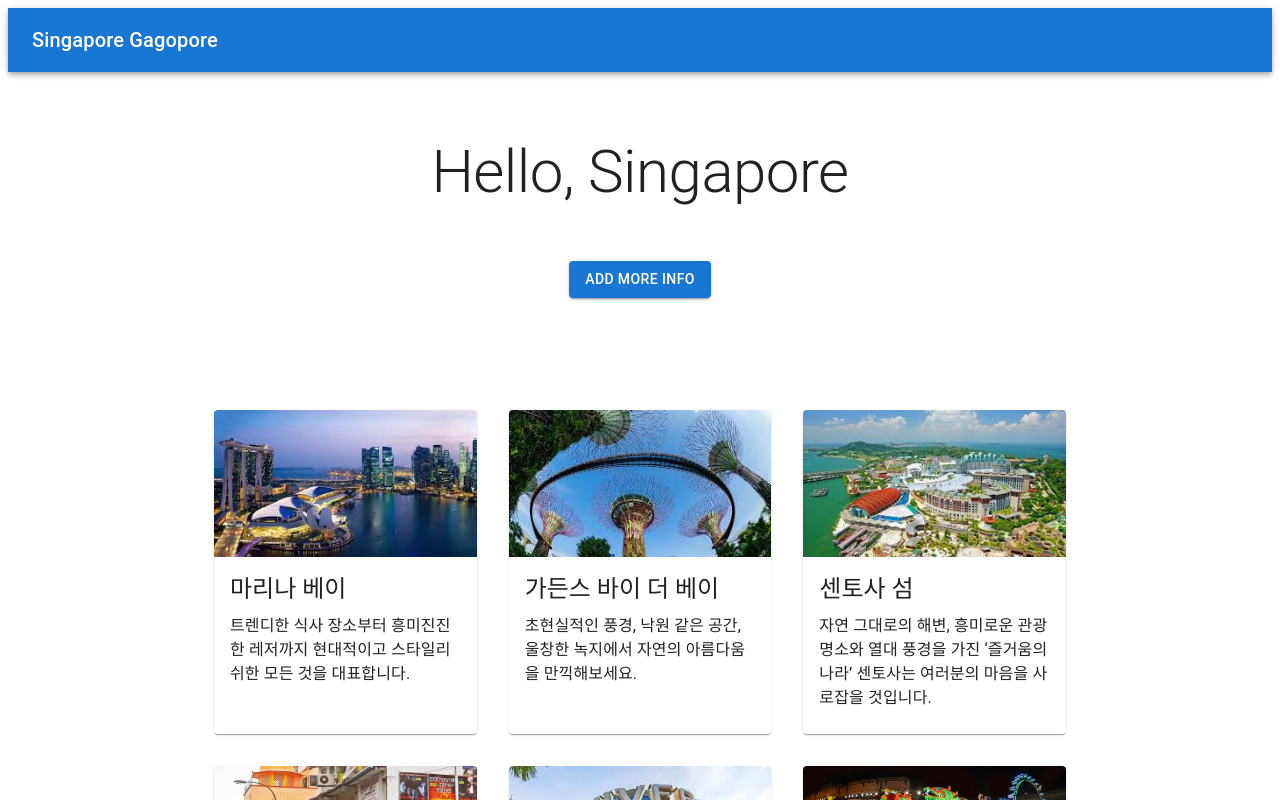
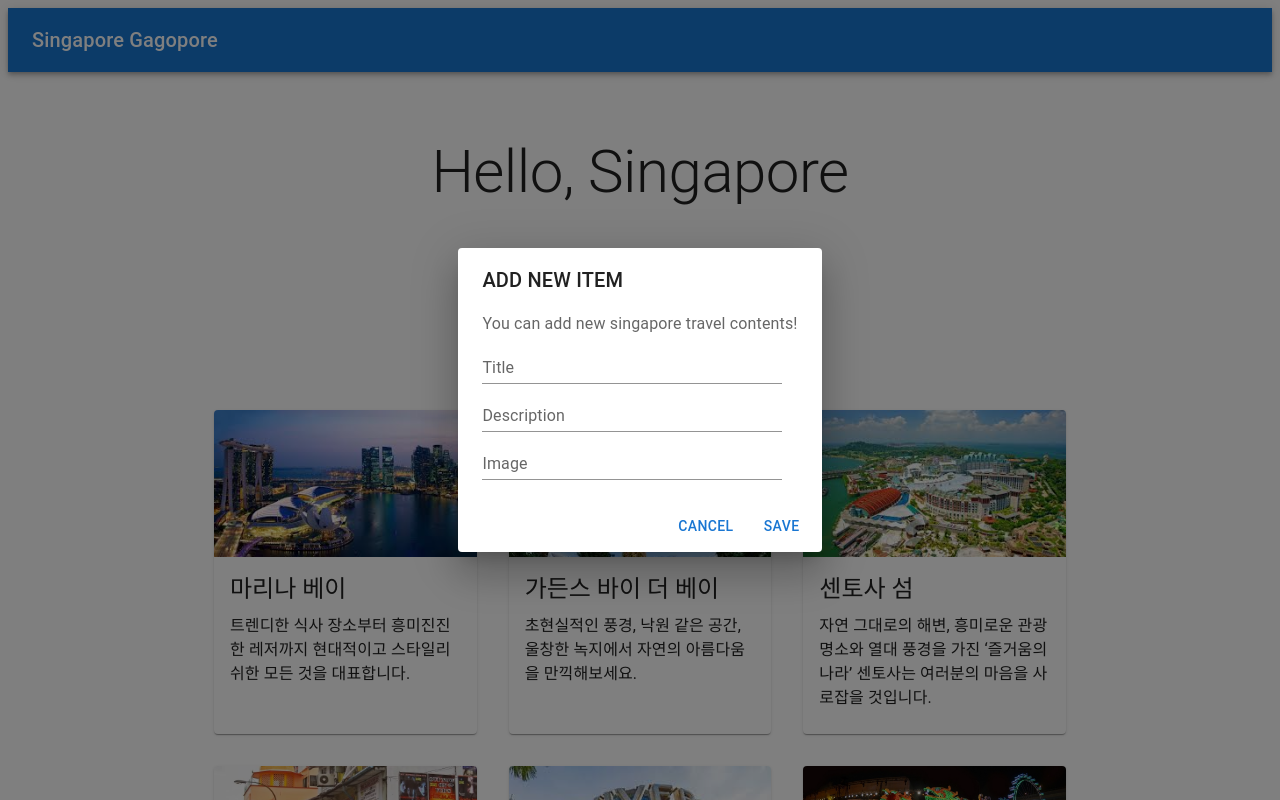
Before and after one commit to devsoladev/toy_singapore_gagopore_react, a React (Create React App) app: page / in a window 1280 px wide. Both pictures are taken after a click on the button "ADD MORE INFO". Shown: the top 800 px of the page. Built offline with nearby package versions, Linux system fonts and the light colour scheme.

Commit message:
feat: Modal 컴포넌트를 추가한다

```diff
--- a/src/components/common/CustomContainer.jsx
+++ b/src/components/common/CustomContainer.jsx
@@ -1,4 +1,4 @@
-import React from 'react';
+import React, { useState } from 'react';
 import Container from '@mui/material/Container';
 import Button from '@mui/material/Button';
 import Grid from '@mui/material/Grid';
@@ -6,10 +6,18 @@ import Stack from '@mui/material/Stack';
 import Box from '@mui/material/Box';
 import Typography from '@mui/material/Typography';
 import CustomCard from './CustomCard';
+import CustomModal from './CustomModal';
 import items from '../../data.json';
 
-const CustomContainer = (props) => {
+const CustomContainer = () => {
+	const [isModalOpen, setModalOpenStatus] = useState(false);
+
+	const handleModalOpen = (value) => {
+		setModalOpenStatus(value);
+	};
+
 	return (
+		<>
 			<main>
 				<Box
 					sx={{
@@ -40,7 +48,9 @@ const CustomContainer = (props) => {
 							spacing={2}
 							justifyContent='center'
 						>
-						<Button variant='contained'>ADD MORE INFO</Button>
+							<Button variant='contained' onClick={() => handleModalOpen(true)}>
+								ADD MORE INFO
+							</Button>
 						</Stack>
 					</Container>
 				</Box>
@@ -54,6 +64,11 @@ const CustomContainer = (props) => {
 					</Grid>
 				</Container>
 			</main>
+			<CustomModal
+				handleModalOpen={handleModalOpen}
+				isModalOpen={isModalOpen}
+			/>
+		</>
 	);
 };
 
--- /dev/null
+++ b/src/components/common/CustomModal.jsx
@@ -0,0 +1,63 @@
+import React, { useState } from 'react';
+import Button from '@mui/material/Button';
+import Dialog from '@mui/material/Dialog';
+import DialogActions from '@mui/material/DialogActions';
+import DialogContent from '@mui/material/DialogContent';
+import DialogContentText from '@mui/material/DialogContentText';
+import DialogTitle from '@mui/material/DialogTitle';
+import TextField from '@mui/material/TextField';
+import Box from '@mui/material/Box';
+
+function CustomModal({ handleModalOpen, isModalOpen }) {
+	return (
+		<div hidden={!isModalOpen}>
+			<Button variant='outlined' onClick={handleModalOpen}>
+				Open form dialog
+			</Button>
+			<Dialog open={isModalOpen} onClose={() => handleModalOpen(false)}>
+				<DialogTitle>ADD NEW ITEM</DialogTitle>
+				<DialogContent>
+					<DialogContentText>
+						You can add new singapore travel contents!
+					</DialogContentText>
+					<Box sx={{ width: 300, maxWidth: '100%' }}>
+						<TextField
+							fullWidth
+							placeholder='Please enter title'
+							label='Title'
+							id='filled-hidden-label-normal'
+							defaultValue=''
+							variant='standard'
+						/>
+					</Box>
+					<Box sx={{ width: 300, maxWidth: '100%' }}>
+						<TextField
+							fullWidth
+							placeholder='Please enter description'
+							label='Description'
+							id='filled-hidden-label-normal'
+							defaultValue=''
+							variant='standard'
+						/>
+					</Box>
+					<Box sx={{ width: 300, maxWidth: '100%' }}>
+						<TextField
+							fullWidth
+							placeholder='Please enter image url'
+							label='Image'
+							id='filled-hidden-label-normal'
+							defaultValue=''
+							variant='standard'
+						/>
+					</Box>
+				</DialogContent>
+				<DialogActions>
+					<Button onClick={() => handleModalOpen(false)}>CANCEL</Button>
+					<Button onClick={() => handleModalOpen(false)}>SAVE</Button>
+				</DialogActions>
+			</Dialog>
+		</div>
+	);
+}
+
+export default CustomModal;
```
Lines whose indentation alone changed are shown as unchanged.
